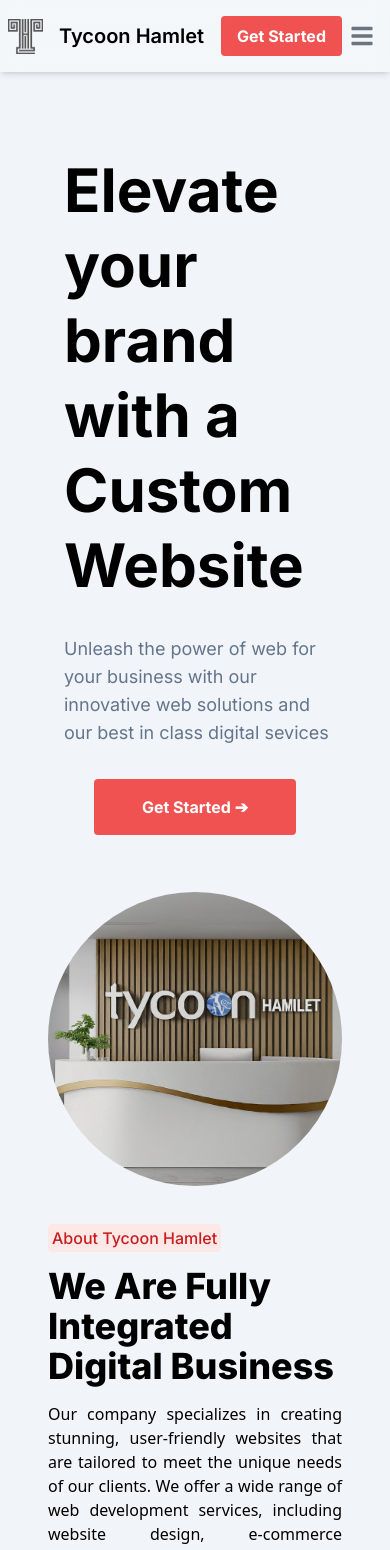
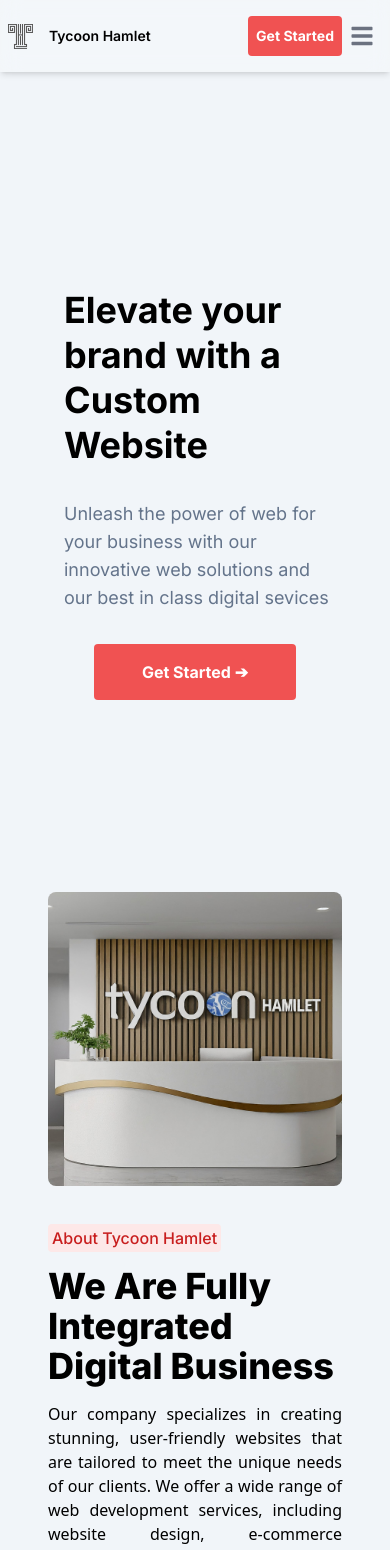
Before and after one commit to Manas610/th-new, a Next.js app: page / in a window 390 px wide. Shown: the top 1550 px of the page. Built offline with nearby package versions, Linux system fonts and the light colour scheme.

Commit message:
buttons on service cards

```diff
--- a/src/app/globals.css
+++ b/src/app/globals.css
@@ -308,3 +308,10 @@
 	z-index: 4;
 	text-shadow: 2px 3px 15px rgba(0,0,0,.15);
 } */
+
+@media (max-width: 640px) {
+    .responsive-image {
+    width: 25px; /* Default width */
+    height: 25px; /* Maintain aspect ratio */
+  }
+}
--- a/src/app/page.js
+++ b/src/app/page.js
@@ -14,9 +14,9 @@
         </div>
         <div className="grid gap-10 grid-cols-1 sm:grid-cols-2 pb-32 md:mx-16">
           <div>
-            <Image className="rounded-full" src="/images/home/tycoon-office-2.jpeg" alt="Hero pic 2" width={800} height={800} />
+            <Image className="rounded-lg" src="/images/home/tycoon-office-2.jpeg" alt="Hero pic 2" width={800} height={800} />
           </div>
-          <div>
+          <div className="my-auto">
             <span className="bg-red-100 p-1 rounded md:px-6 text-red-700 font-medium my-4">About Tycoon Hamlet</span>
             <p className="my-4 font-extrabold text-black text-4xl">We Are Fully Integrated Digital Business</p>
             <p className="text-black md:pr-8 my-4 leading-6 font-sans text-justify">Our company specializes in creating stunning,
@@ -33,15 +33,15 @@
             </div>
           </div>
         </div>
-        <div className="mx-16">
+        <div className="sm:mx-16">
           <ServiceSection />
         </div>
         <div className="grid gap-16 md:grid-cols-12 my-32 md:mx-16">
+          <div className="sm:col-span-5 my-auto">
+            <Image className="heroSectionPic" src="/images/laptop.jpeg" alt="Hero Pic 1" width={800} height={800} />
+          </div>
           <div className="sm:col-span-7">
             <AccordionTH />
-          </div>
-          <div className="sm:col-span-5">
-            <Image className="heroSectionPic" src="/images/laptop.jpeg" alt="Hero Pic 1" width={800} height={800} />
           </div>
         </div>
       </div>
--- a/src/app/portfolio/apps/[appname]/page.jsx
+++ b/src/app/portfolio/apps/[appname]/page.jsx
@@ -11,7 +11,7 @@
     }
 
   return (
-    <div>
+    <>
         <div className="mt-32">
             <div className="grid lg:grid-cols-6 md:grid-cols-4 sm:grid-cols-3 bg-teal-400 h-auto md:m-16 m-8 rounded-md text-white shadow-lg">
                 <div className="lg:col-span-5 md:col-span-3 sm:col-span-2 md:ml-24 ml-8 sm:mx-auto flex flex-col justify-center">
@@ -24,9 +24,9 @@
             </div>
         </div>
 
-        <div className="sm:grid md:grid-cols-3 sm:grid-cols-2 gap-8 my-32 lg:mx-24 px-8 flex flex-col">
+        <div className="sm:grid lg:grid-cols-3 md:grid-cols-2 gap-8 my-32 lg:mx-24 mx-4 md:p-16 p-4 rounded-lg bg-white flex flex-col border-2">
 
-            <div className="md:col-span-2 sm:col-span-1 items-start sm:mx-8">
+            <div className="lg:col-span-2 md:col-span-1 items-start sm:mx-8">
                 <span className="text-4xl font-semibold">Features</span>
                 <ul className="list-disc pl-8 pt-8">
                     {app.features.map( (list , index) => (
@@ -35,7 +35,7 @@
                 </ul>
             </div>
             <div className="space-y-6 mx-auto">
-                <div className="rounded-md shadow-lg bg-white border-slate-800 inline-block py-4 px-16">
+                <div className="rounded-md shadow-four bg-white border-slate-800 inline-block py-4 px-16">
                     <Rating rating={app.rating} />
                 </div>
                 <div className="block">
@@ -72,13 +72,13 @@
             <div className="sm:px-16 px-4 py-8 border border-slate-600 rounded-md bg-white sm:mx-auto">
                 <div className="sm:text-4xl text-2xl font-bold">Join Updates</div>
                 <div className="my-4">Lorem ipsum dolor sit amet consectetur adipisicing elit. Sapiente, doloribus.</div>
-                <form className="flex flex-row space-x-8 gap-8">
+                <form className="flex flex-row space-x-8 sm:gap-8 gap-1">
                     <input className="rounded-lg border-black border sm:w-96 w-auto" placeholder=" Your Email" />
                     <button className="bg-red-500 px-8 py-2 rounded-full text-white">Join</button>
                 </form>
             </div>
         </div>
-    </div>
+    </>
   )
 }
 
--- a/src/components/Footer.jsx
+++ b/src/components/Footer.jsx
@@ -9,7 +9,7 @@
   const currentYear = new Date().getFullYear();
 
   return (
-    <Footer container className="rounded-none px-16">
+    <Footer container className="rounded-none sm:px-16 px-8">
       <div className="w-full">
         <div className="grid w-full justify-between sm:flex sm:justify-between md:flex md:grid-cols-1">
           <div>
--- a/src/components/Header.jsx
+++ b/src/components/Header.jsx
@@ -12,11 +12,11 @@
   return (
     <Navbar fluid className="py-4 fixed top-0 left-0 right-0 z-50 glassmorphism navbar bottom-shadow" >
       <Navbar.Brand href="/" className="text-black lg:pl-16 dark:text-white">
-        <Image src="/images/logo/logo_dark.png" alt="Tycoon Hamlet Logo" width={35} height={35}/>
-        <span className="self-center whitespace-nowrap text-xl font-semibold px-4">Tycoon Hamlet</span>
+        <Image src="/images/logo/logo_dark.png" className='responsive-image' alt="Tycoon Hamlet Logo" width={35} height={35}/>
+        <span className="self-center whitespace-nowrap sm:text-xl text-sm font-semibold px-4">Tycoon Hamlet</span>
       </Navbar.Brand>
       <div className="flex md:order-2 lg:pr-16">
-          <button className="wave-button relative overflow-hidden bg-red-500 text-white font-bold py-2 px-4 rounded focus:outline-none focus:shadow-outline inline-block">
+          <button className="wave-button relative overflow-hidden bg-red-500 text-white font-bold sm:py-2 py-1 sm:px-4 px-2 text-sm rounded focus:outline-none focus:shadow-outline inline-block">
             Get Started
           </button>
         <Navbar.Toggle />
--- a/src/components/HeroSection.jsx
+++ b/src/components/HeroSection.jsx
@@ -9,7 +9,7 @@
     <div className="min-h-screen grid gap-4 sm:grid-cols-2 pt-12">
         <div className="justify-center items-center flex flex-col md:p-12 py-12">
             <div>
-                <h1 className="text-6xl font-bold leading-tight px-4 pb-8">Elevate your brand with a Custom Website</h1>
+                <h1 className="md:text-6xl text-4xl font-bold leading-tight px-4 pb-8">Elevate your brand with a Custom Website</h1>
                 <p className="pl-4 text-lg text-slate-500">Unleash the power of web for your business with our innovative web solutions and our best in class digital sevices</p>
             </div>
             <Link href="https://tycoonhamlet.com" target='_blank' className="mt-8">
--- a/src/components/ServiceSection.jsx
+++ b/src/components/ServiceSection.jsx
@@ -18,6 +18,9 @@
             </p>
         </div>
         <div className="grid grid-cols-1 lg:grid-cols-3 sm:grid-cols-2 lg:gap-24 gap-8 lg:m-8">
+
+        {/* website card */}
+
             <div className="bg-sky-100 inline-block w-auto rounded-lg h-auto hover:shadow-xl hover:shadow-slate-200">
                 <div className="my-8">
                     <div className="flex justify-center relative blob-container-sm-web">
@@ -29,8 +32,15 @@
                 We design and develop mobile apps that are user-friendly and visually appealing
                  to give a seamless experience to the users.
                 </p></div>
+                <div className="py-4 flex flex-col items-center">
+                    <button type="button" className="text-sky-500 hover:text-white border border-sky-500 hover:bg-sky-500 focus:ring-4 focus:outline-none focus:ring-sky-400 font-medium rounded-lg text-sm px-5 py-2.5 text-center me-2 mb-2 dark:border-sky-500 dark:text-sky-500 dark:hover:text-white dark:hover:bg-sky-600 dark:focus:ring-sky-800">
+                        View More
+                    </button>
+                </div>
             </div>
-            <Link href="/portfolio/apps">
+
+            {/* app card */}
+
             <div className="bg-red-100 inline-block w-auto rounded-lg h-auto hover:shadow-xl hover:shadow-slate-200">
                 <div className="my-8">
                     <div className="flex justify-center relative blob-container-sm-app">
@@ -42,9 +52,17 @@
                 We design and develop mobile apps that are user-friendly and visually appealing
                  to give a seamless experience to the users.
                 </p></div>
+                <div className="py-4 flex flex-col items-center">
+                <Link href="/portfolio/apps">
+                    <button type="button" className="text-red-500 hover:text-white border border-red-500 hover:bg-red-500 focus:ring-4 focus:outline-none focus:ring-red-400 font-medium rounded-lg text-sm px-5 py-2.5 text-center me-2 mb-2 dark:border-red-500 dark:text-red-500 dark:hover:text-white dark:hover:bg-red-600 dark:focus:ring-red-800">
+                        View More
+                    </button>
+                </Link>
+                </div>
             </div>
-            </Link>
-            <Link href="/portfolio/logos">
+
+            {/* logo card */}
+
             <div className="bg-green-100 inline-block w-auto rounded-lg h-auto hover:shadow-xl hover:shadow-slate-200">
                 <div className="my-8">
                     <div className="flex justify-center relative blob-container-sm-logo">
@@ -56,8 +74,14 @@
                 We design and develop mobile apps that are user-friendly and visually appealing
                  to give a seamless experience to the users.
                 </p></div>
+                <div className="py-4 flex flex-col items-center">
+                <Link href="/portfolio/logos">
+                    <button type="button" className="text-green-400 hover:text-white border border-green-400 hover:bg-green-400 focus:ring-4 focus:outline-none focus:ring-green-300 font-medium rounded-lg text-sm px-5 py-2.5 text-center me-2 mb-2 dark:border-green-500 dark:text-green-500 dark:hover:text-white dark:hover:bg-green-600 dark:focus:ring-green-800">
+                        View More
+                    </button>
+                </Link>
+                </div>
             </div>
-            </Link>
         </div>
     </div>
   )
--- a/tailwind.config.js
+++ b/tailwind.config.js
@@ -13,6 +13,9 @@
         "gradient-conic":
           "conic-gradient(from 180deg at 50% 50%, var(--tw-gradient-stops))",
       },
+      boxShadow: {
+        'four': '0px 4px 5px -2px rgba(0,0,0,0.1), 0px 6px 10px 5px rgba(0,0,0,0.08)',
+      },
     },
   },
   plugins: [
```
